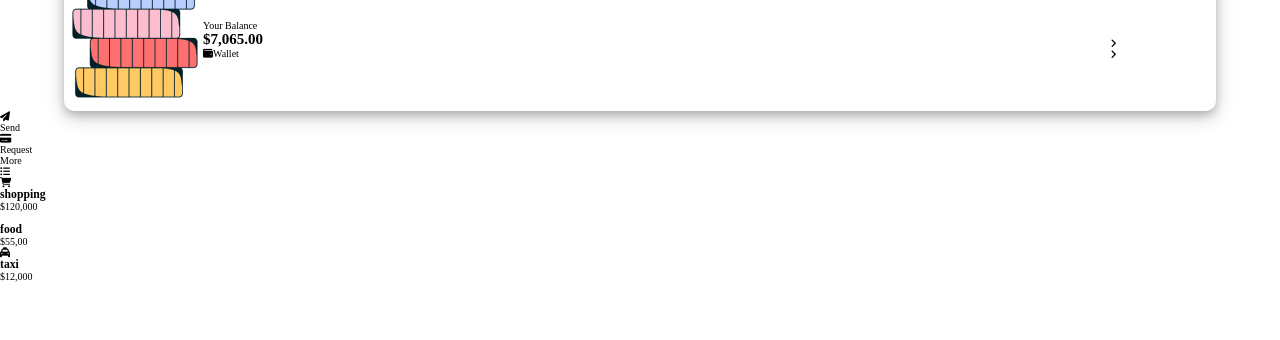
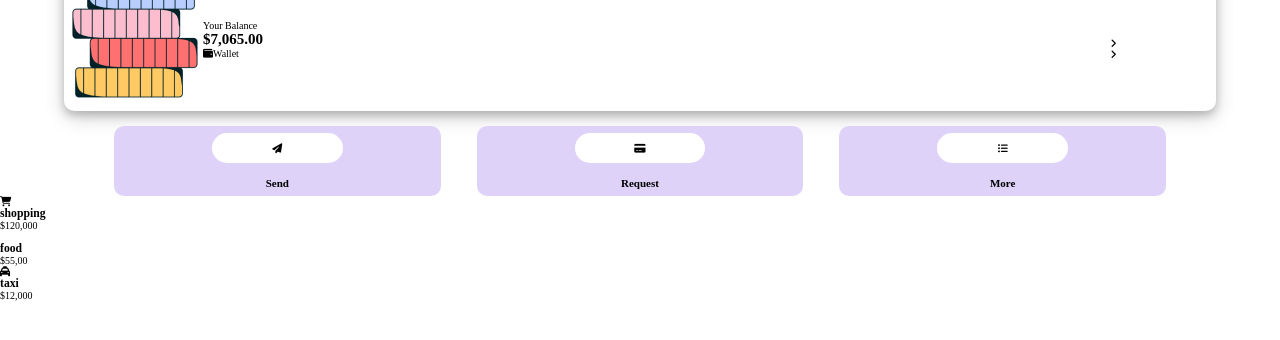
Before and after one commit to MAMA-BootCamp/Finance-App-Ali, a plain HTML site: page index.html in a window 1280 px wide. Shown: the part 112-452 px from the top of the page. Drawn offline with Linux system fonts and the light colour scheme; some icons are missing.

Commit message:
done with activities style, added live link to readme relates #5

```diff
--- a/index.css
+++ b/index.css
@@ -101,3 +101,44 @@ width: ;
 
 
   /* ------------ Options ------------ */
+
+
+
+.options{
+    display: flex;
+    justify-content:space-around;
+    margin: auto;
+    margin-top: 1.5rem;
+    width: 85%;
+}
+
+.box{
+background-color: #ded2f9;
+width: 30%;
+height: 7rem;
+display: flex;
+flex-direction: column;
+align-items:center;
+justify-content: space-around;
+border-radius: 1rem;
+
+
+}
+.circleOptions{
+background-color: white;
+border-radius: 10rem;
+width: 40%;
+height:3rem;
+display: flex;
+justify-content: center;
+align-items: center;
+}
+
+.options div p {
+    font-size: 1.1rem;
+    font-weight: bolder;
+}
+
+
+
+  /* ------------ Activities ------------ */
--- a/index.html
+++ b/index.html
@@ -69,7 +69,7 @@
         <div class="options">
 
             <!-- Send -->
-            <div class="send">
+            <div class="send box">
                 <div class="circleOptions">
                     <i class="fa-solid fa-paper-plane"></i>
                 </div>
@@ -77,7 +77,7 @@
             </div>
 
             <!-- Request -->
-            <div class="request">
+            <div class="request box">
                 <div class="circleOptions">
                     <i class="fa-solid fa-credit-card"></i>
                 </div>
@@ -85,11 +85,12 @@
             </div>
 
             <!-- More -->
-            <div class="more">
-                <p>More</p>
+            <div class="more box">
                 <div class="circleOptions">
                     <i class="fa-solid fa-list-ul"></i>
                 </div>
+                <p>More</p>
+
             </div>
 
         </div>
```
Also changed, not shown: 1 other file.
